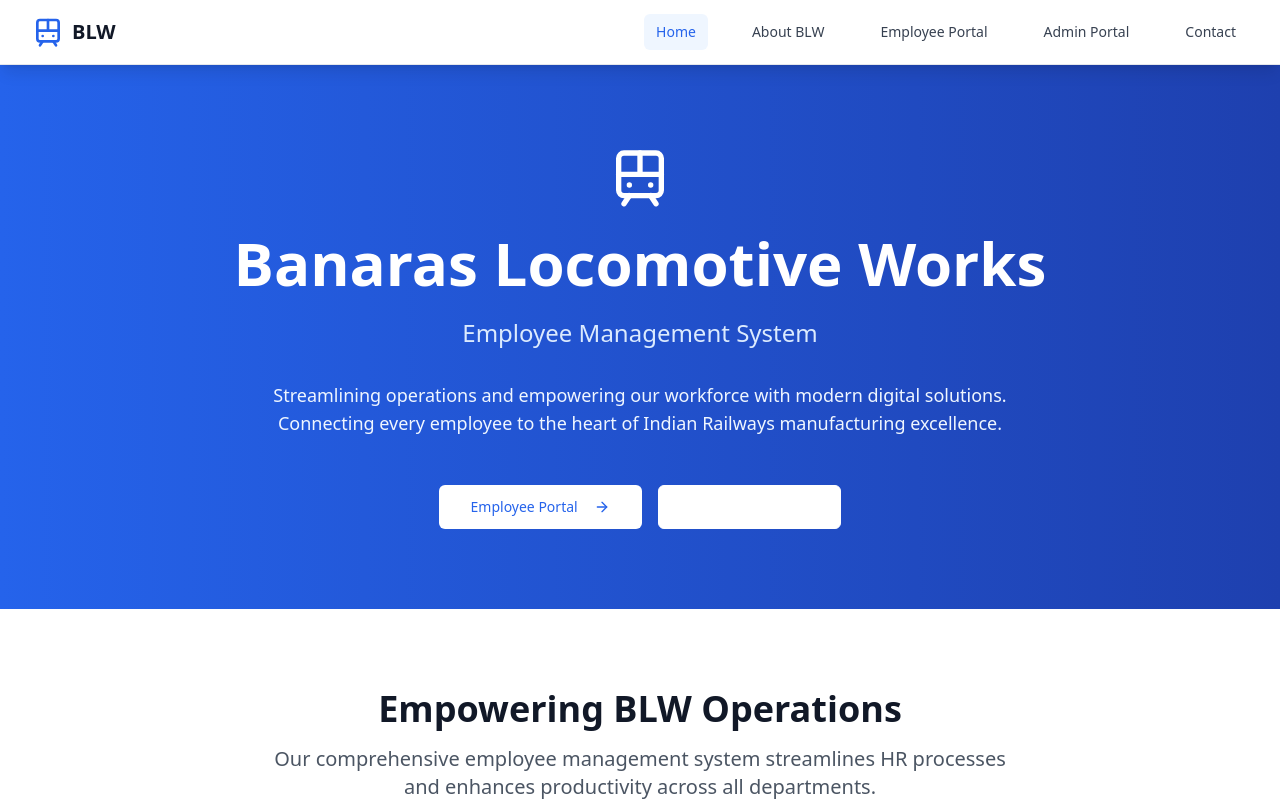
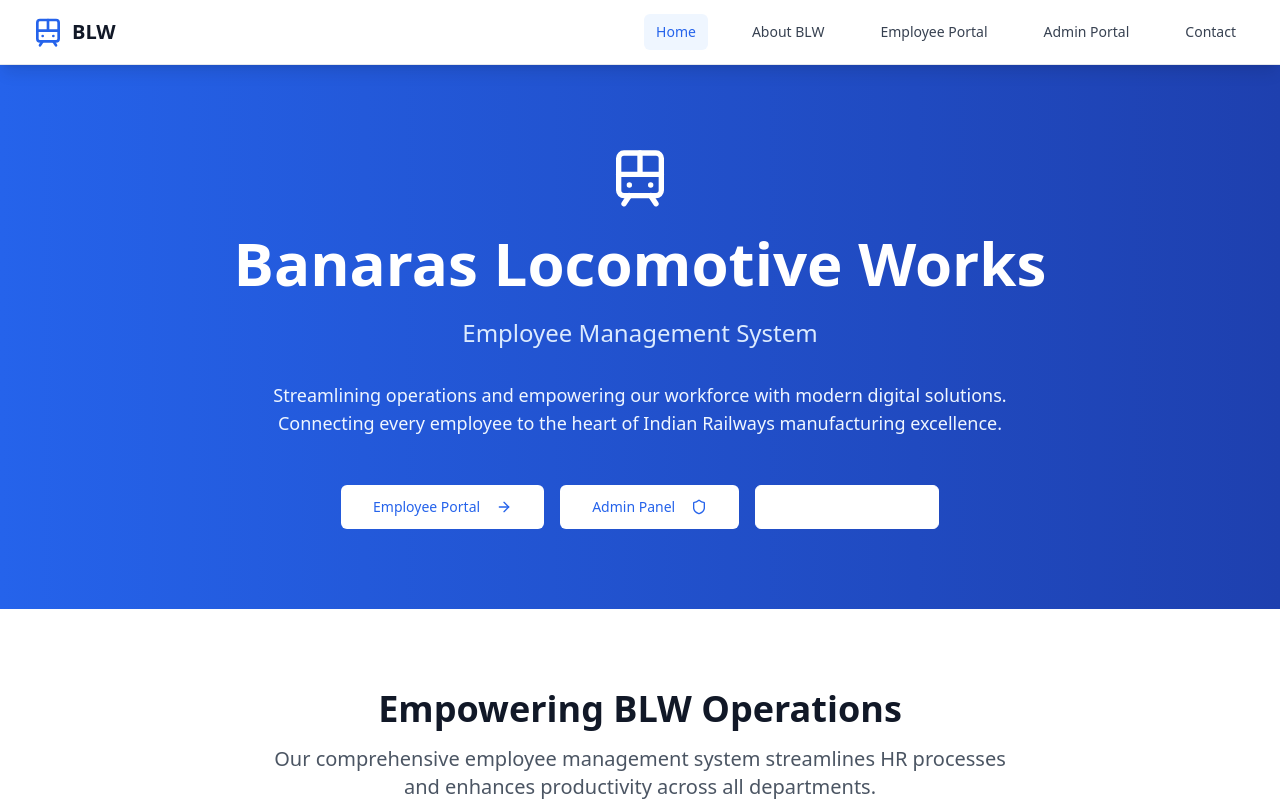
Before and after one commit to shivesh122/blw-employee-nexus-hub, a React (Vite) app: page / in a window 1280 px wide. Shown: the top 801 px of the page. Built offline with nearby package versions, Linux system fonts and the light colour scheme.

Commit message:
Add admin panel button
Adds an "Admin Panel" button to the home page, positioned below the "Employee Portal" button.

```diff
--- a/src/pages/Home.tsx
+++ b/src/pages/Home.tsx
@@ -29,6 +29,11 @@ const Home = () => {
               <Button asChild size="lg" className="bg-white text-blue-600 hover:bg-gray-100">
                 <Link to="/employee-login">
                   Employee Portal <ArrowRight className="ml-2 h-5 w-5" />
+                </Link>
+              </Button>
+              <Button asChild size="lg" className="bg-white text-blue-600 hover:bg-gray-100">
+                <Link to="/admin-login">
+                  Admin Panel <Shield className="ml-2 h-5 w-5" />
                 </Link>
               </Button>
               <Button asChild size="lg" variant="outline" className="border-white text-white hover:bg-white hover:text-blue-600">
```
